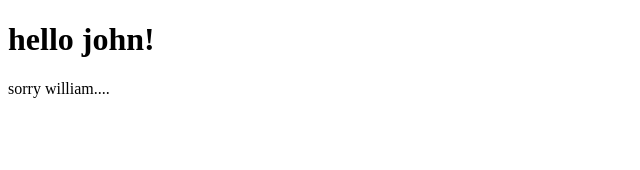
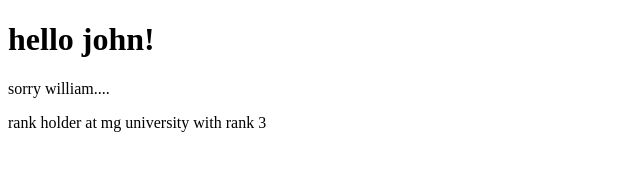
Before and after one commit to John-William-s/MCA-CET, a plain HTML site: page index.html in a window 1280 px wide. Shown: the whole page, without its empty margins (0-640 px from the left). Drawn offline with Linux system fonts and the light colour scheme.

Commit message:
file modifeid

```diff
--- a/index.html
+++ b/index.html
@@ -8,5 +8,6 @@
 <body>
     <h1>hello john!</h1>
     <p>sorry william....</p>
+    <p>rank holder at mg university with rank 3</p>
 </body>
 </html>
```
